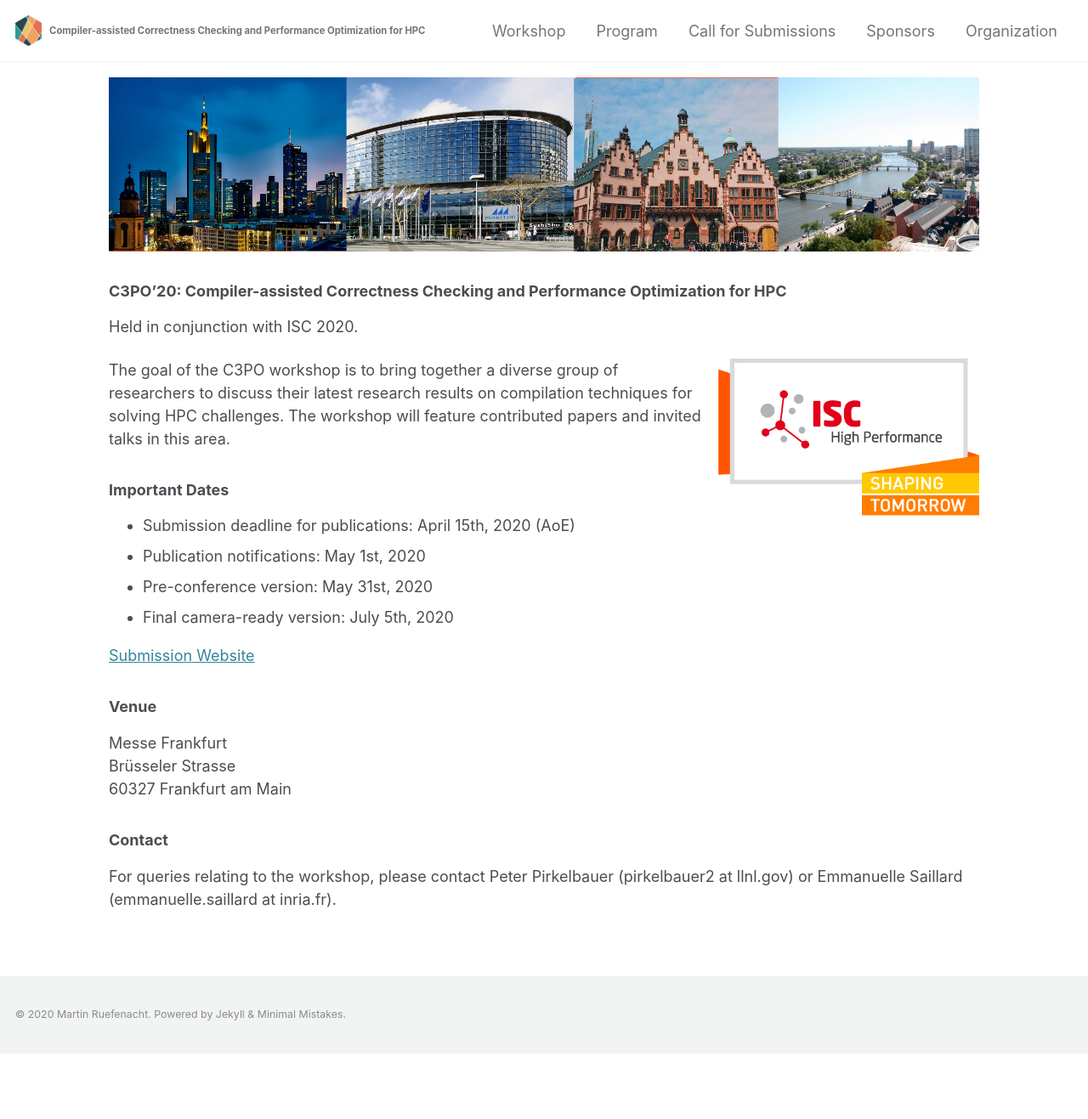
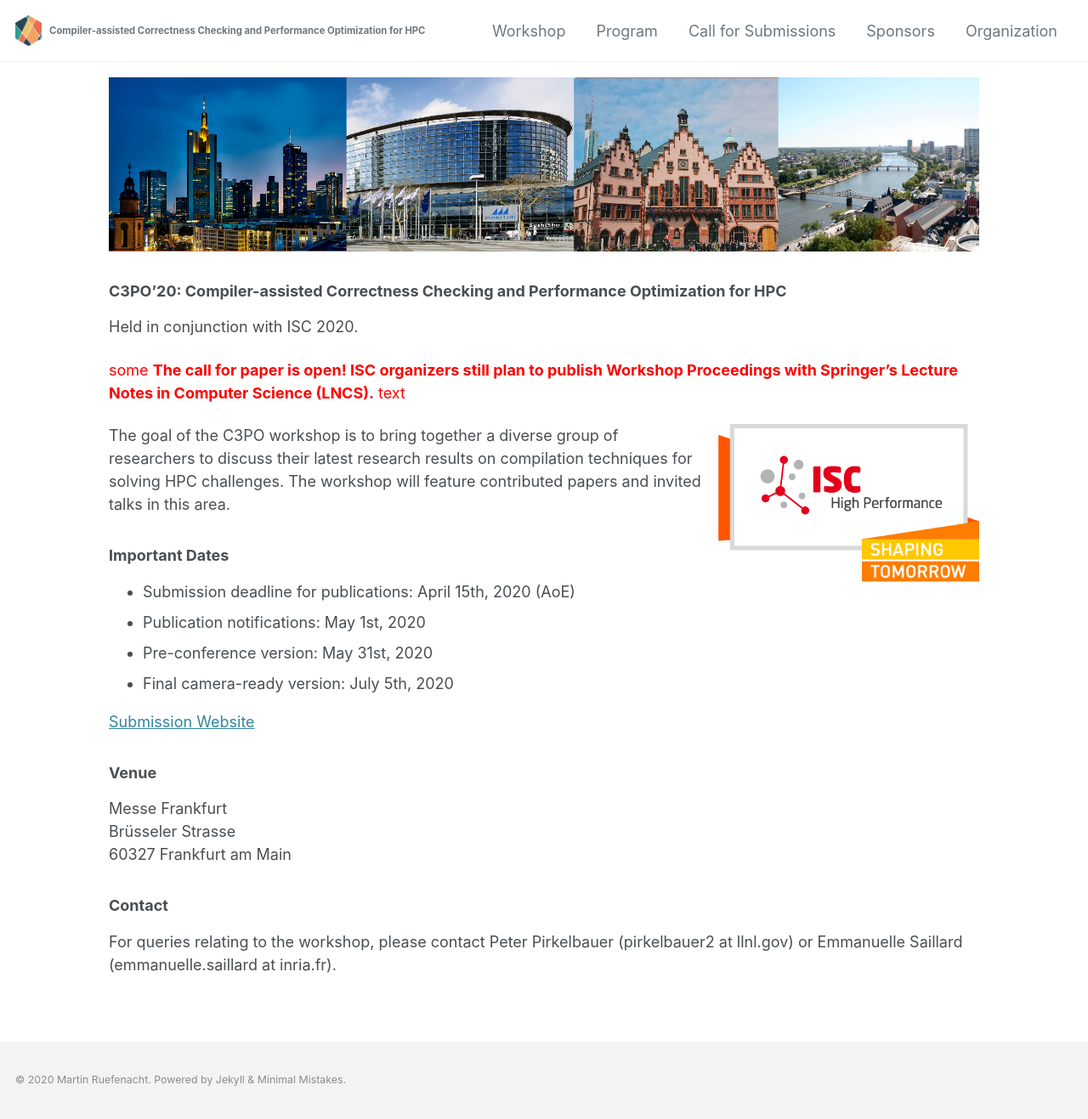
Before and after one commit to c3po-workshop/c3po-workshop.github.io, a Jekyll site: the page built from index.md, in a window 1280 px wide. Shown: the whole page at 85% size. Built offline with Jekyll 4.4.1, drawn with Linux system fonts in a browser that asks for light colours; cached includes are drawn as plain includes; nearby versions of some CDN libraries; before the commit the page ends 1240 px from its top, so only the background shows below that.

Commit message:
Note about ISC update

```diff
--- a/index.md
+++ b/index.md
@@ -17,6 +17,8 @@
 ### C3PO'20: Compiler-assisted Correctness Checking and Performance Optimization for HPC
 
 Held in conjunction with ISC 2020.
+
+<span style="color:red">some **The call for paper is open! ISC organizers still plan to publish Workshop Proceedings with Springer’s Lecture Notes in Computer Science (LNCS).** text</span>
 
 ![ISC2020](/assets/ISC2020_Logo.png){: width="30%" height="auto" .align-right}
 {:style="clear: right"}
```
Also changed, not shown: _pages/call.md (+1 -1 lines).
